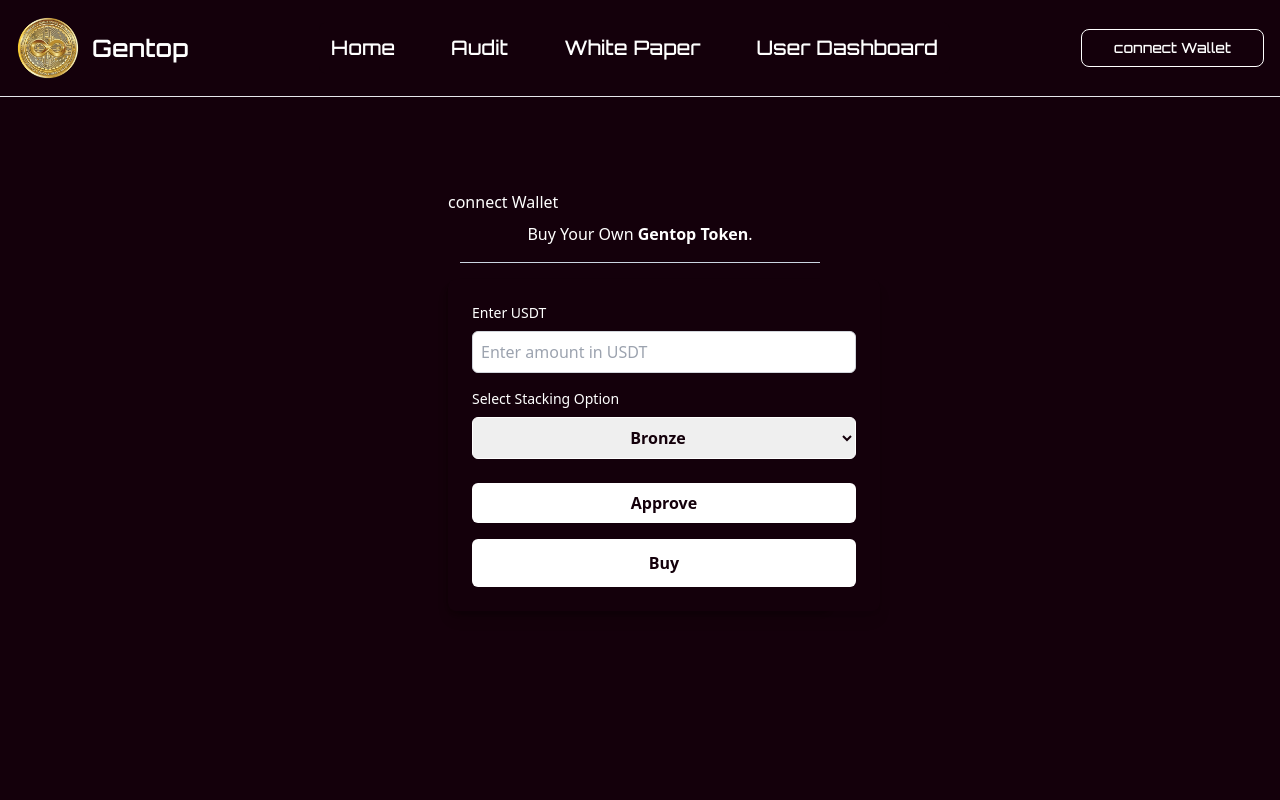
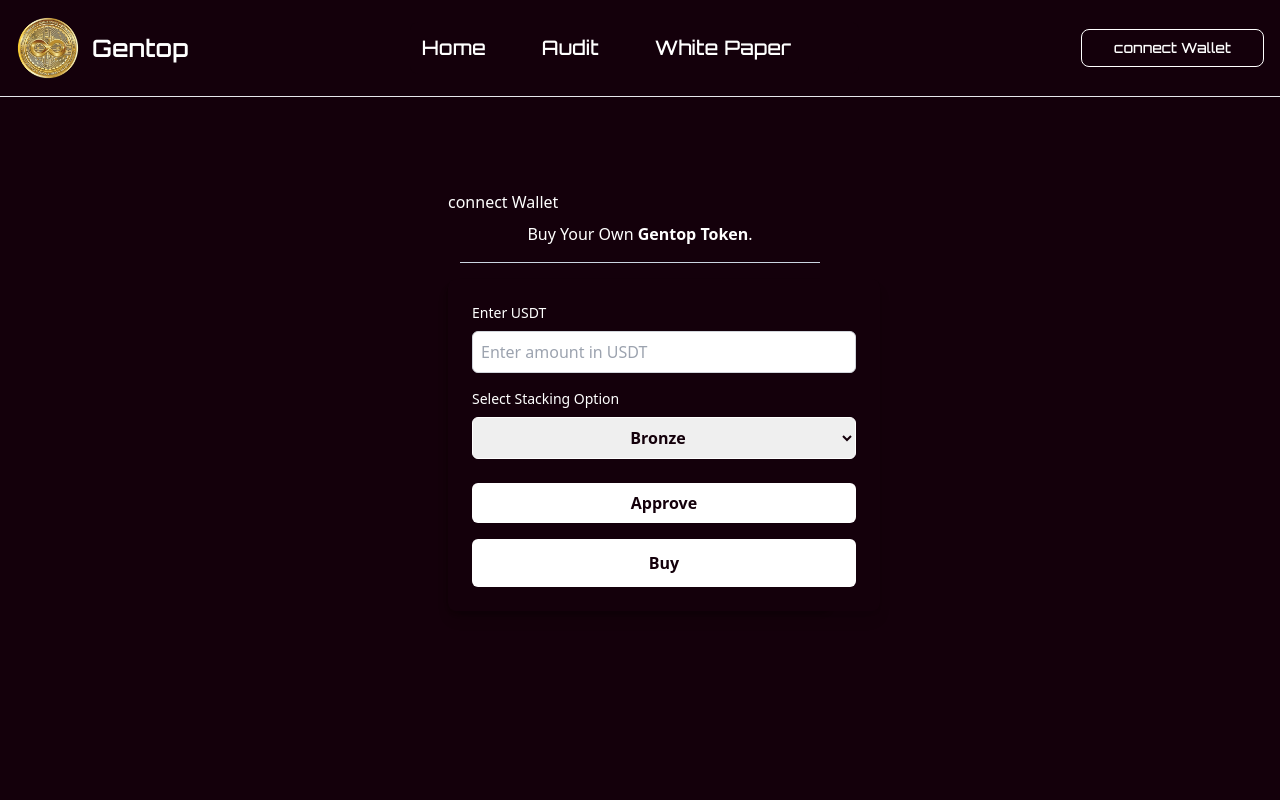
Before and after one commit to umersheikh1986/GenTOP-1, a Next.js app: page /trade in a window 1280 px wide. Shown: the top 800 px of the page. Built offline with nearby package versions, Linux system fonts and the light colour scheme.

Commit message:
changes made

```diff
--- a/src/app/trade/page.js
+++ b/src/app/trade/page.js
@@ -4022,14 +4022,12 @@ export default function Trade() {
                 </a>
               </li>
               <li>
-                <a href="/" className="block py-3 px-3   ">
+                <a href="/Audit" className="block py-3 px-3   ">
                   White Paper
                 </a>
               </li>
               <li>
-                <a href="/userDashboard" className="block py-3 px-3    ">
-                  User Dashboard
-                </a>
+                <a href="/#" className="block py-3 px-3    "></a>
               </li>
             </ul>
           </div>
```
